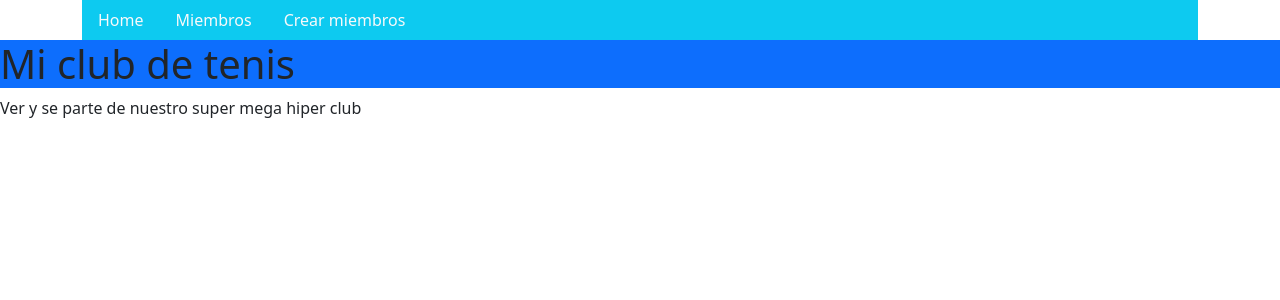
After one commit to alangajardomedina/ejemplo-django, a Django app: page / in a window 1280 px wide. The commit adds this page. Shown: the top 300 px of the page. Run offline with Django 5.2, Linux system fonts and the light colour scheme; some libraries are stand-ins or nearby versions.

Commit message:
se agrega index y bootstrap como libreria

```diff
--- /dev/null
+++ b/my_tennis_club/members/templates/index.html
@@ -0,0 +1,10 @@
+{% extends "master.html" %}
+
+{% block titulo %}
+    Club tenis
+{% endblock%}
+
+{% block contenido %}
+    <h1 class="bg-primary">Mi club de tenis</h1>
+    <p>Ver y se parte de nuestro super mega hiper club</p>
+{% endblock %}
--- a/my_tennis_club/members/templates/master.html
+++ b/my_tennis_club/members/templates/master.html
@@ -7,11 +7,21 @@
         {% block titulo %}
         {% endblock %}
     </title>
-    <link href="https://cdn.jsdelivr.net/npm/bootstrap@5.3.3/dist/css/bootstrap.min.css" rel="stylesheet" integrity="sha384-QWTKZyjpPEjISv5WaRU9OFeRpok6YctnYmDr5pNlyT2bRjXh0JMhjY6hW+ALEwIH" crossorigin="anonymous">
+    {% load bootstrap5 %}
+    {% bootstrap_css %}
+    {% bootstrap_javascript %}
 </head>
 <body>
+    <div class="container">
+        <ul class="nav bg-info">
+            <li class="nav-item"><a class="nav-link link-light" href="/">Home</a></li>
+            <li class="nav-item"><a class="nav-link link-light" href="/members">Miembros</a></li>
+            <li class="nav-item"><a class="nav-link link-light" href="/crear-miembro">Crear miembros</a></li>
+        </ul>
+    </div>
+
     {% block contenido %}
     {% endblock %}
-    <script src="https://cdn.jsdelivr.net/npm/bootstrap@5.3.3/dist/js/bootstrap.bundle.min.js" integrity="sha384-YvpcrYf0tY3lHB60NNkmXc5s9fDVZLESaAA55NDzOxhy9GkcIdslK1eN7N6jIeHz" crossorigin="anonymous"></script>
+
 </body>
 </html>
--- a/my_tennis_club/members/urls.py
+++ b/my_tennis_club/members/urls.py
@@ -2,6 +2,7 @@ from django.urls import path
 from . import views
 
 urlpatterns = [
+    path('', views.main, name="main"),
     path('members/', views.members, name="members"),
     path('members/details/<int:id>', views.details, name="details"),
     path('crear-miembro', views.crear_miembro, name="crear_miembro")
--- a/my_tennis_club/members/views.py
+++ b/my_tennis_club/members/views.py
@@ -5,6 +5,10 @@ from .models import Member
 from .forms import MemberForm
 
 # Create your views here.
+def main(request):
+    template = loader.get_template('index.html')
+    return HttpResponse(template.render())
+
 def members(request):
     mymembers = Member.objects.all().values()
     template = loader.get_template('all_members.html')
--- a/my_tennis_club/my_tennis_club/settings.py
+++ b/my_tennis_club/my_tennis_club/settings.py
@@ -37,7 +37,8 @@ INSTALLED_APPS = [
     'django.contrib.sessions',
     'django.contrib.messages',
     'django.contrib.staticfiles',
-    'members'
+    'members',
+    'bootstrap5'
 ]
 
 MIDDLEWARE = [
--- a/requirements.txt
+++ b/requirements.txt
@@ -1,4 +1,7 @@
 asgiref==3.8.1
-Django==5.1.5
+beautifulsoup4==4.12.3
+Django==4.2.18
+django-bootstrap-v5==1.0.11
+soupsieve==2.6
 sqlparse==0.5.3
 tzdata==2024.2
```
